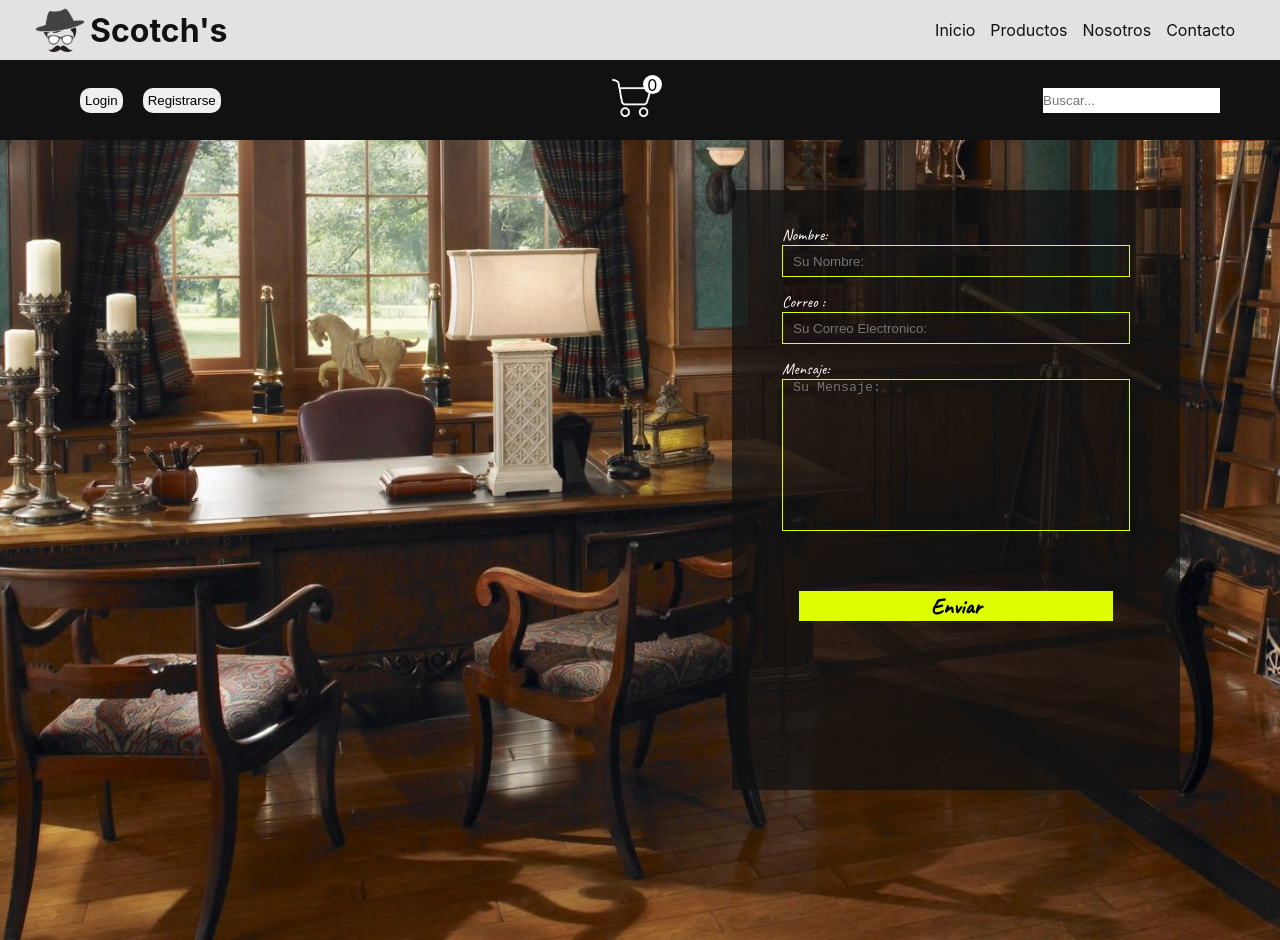
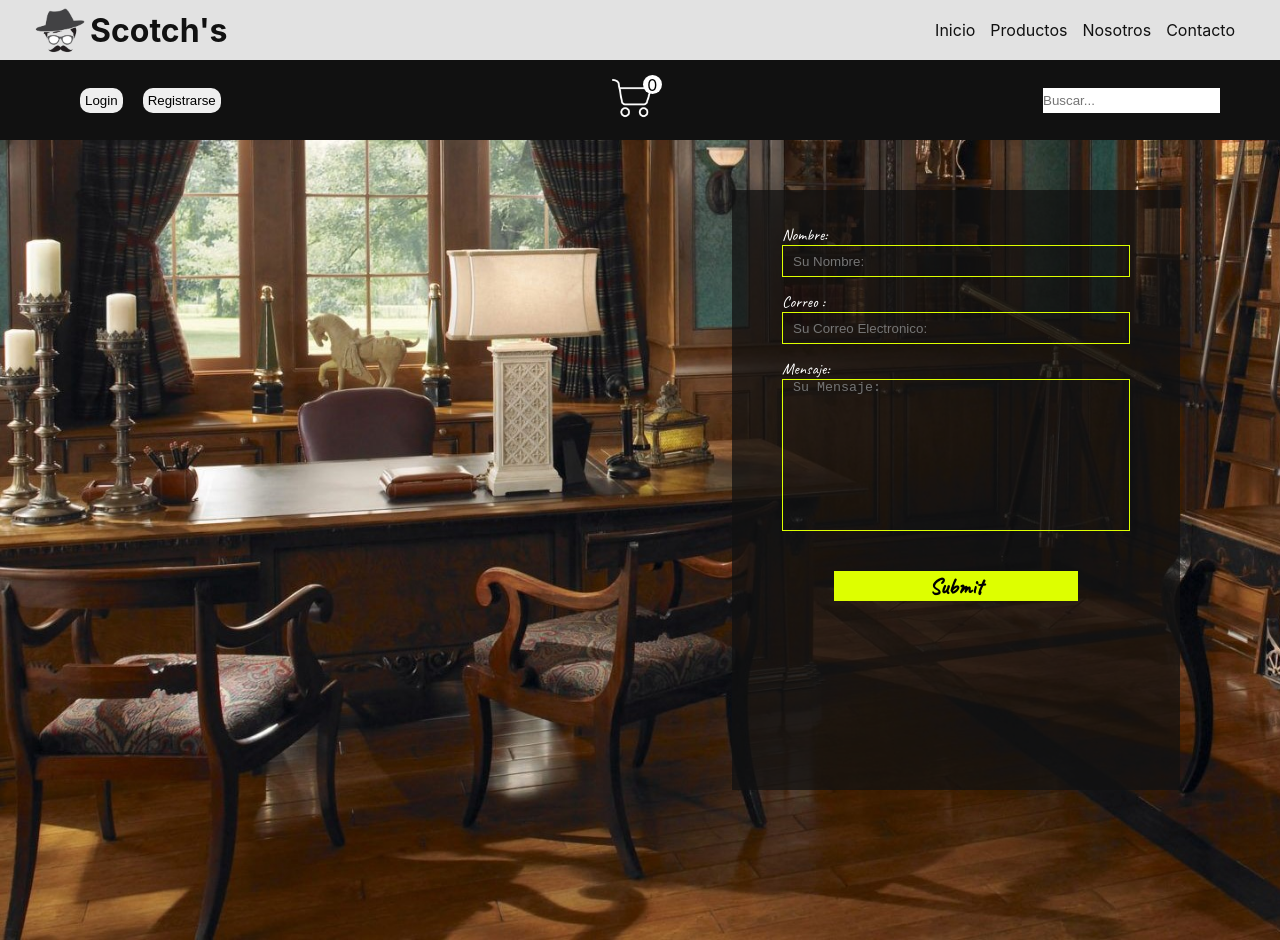
Before and after one commit to GabrielKraus/Scotchs, a React (Create React App) app: page /contacto in a window 1280 px wide. Built offline with nearby package versions, Linux system fonts and the light colour scheme.

Commit message:
formspree added

```diff
--- a/package.json
+++ b/package.json
@@ -3,6 +3,7 @@
   "version": "0.1.0",
   "private": true,
   "dependencies": {
+    "@formspree/react": "^2.2.4",
     "@testing-library/jest-dom": "^5.16.2",
     "@testing-library/react": "^12.1.3",
     "@testing-library/user-event": "^13.5.0",
--- a/src/components/contacto/contacto.css
+++ b/src/components/contacto/contacto.css
@@ -35,6 +35,7 @@
     border: 1px solid rgb(221, 255, 0);
     height: 30px;
     padding-left: 10px;
+    color: #fff;
 }
 
 .FormItems textarea{
--- a/src/components/contacto/contacto.js
+++ b/src/components/contacto/contacto.js
@@ -1,18 +1,44 @@
 import "./contacto.css"
+import { useForm, ValidationError } from '@formspree/react';
+
 const Contacto = () => {
+
+    const [state, handleSubmit] = useForm("xyyonbkl");
 
     return (
         <div className="contacto">
             <div className="contactForm">
-                <div className="FormItems">
-                    <label for="name" class="form-label" className="labelItem">Nombre: </label>
-                    <input type="text" placeholder="Su Nombre: " id="name" className="inputItem" />
-                    <label for="mail" class="form-label" className="labelItem">Correo : </label>
-                    <input type="mail" placeholder="Su Correo Electronico: " id="mail" className="inputItem" />
-                    <label for="mensaje" class="form-label" className="labelItem">Mensaje: </label>
-                    <textarea placeholder="Su Mensaje: " id="mensaje" className="inputItem" />
-                </div>
-                <input id="submitButton" type="submit" value="Enviar" />
+                <form onSubmit={handleSubmit} className="FormItems">
+
+                    <label for="name" className="labelItem">Nombre: </label>
+                    <input type="text" placeholder="Su Nombre: " id="name" name="name" className="inputItem" />
+                    <ValidationError
+                        prefix="Name"
+                        field="name"
+                        errors={state.errors}
+                    />
+
+
+                    <label for="email" className="labelItem" htmlFor="email">Correo : </label>
+                    <input type="email" placeholder="Su Correo Electronico: " id="email" className="inputItem" name="email" />
+
+                    <ValidationError
+                        prefix="Email"
+                        field="email"
+                        errors={state.errors}
+                    />
+
+                    <label for="message" className="labelItem" >Mensaje: </label>
+                    <textarea placeholder="Su Mensaje: " id="message" className="inputItem" name="message" />
+                    <ValidationError
+                        prefix="Message"
+                        field="message"
+                        errors={state.errors}
+                    />
+
+                    <button id="submitButton" type="submit" disabled={state.submitting}>Submit</button>
+                </form>
+
             </div>
         </div>
     )
```
Also changed, not shown: 1 other file (tests, documents, lock files or other folders).
